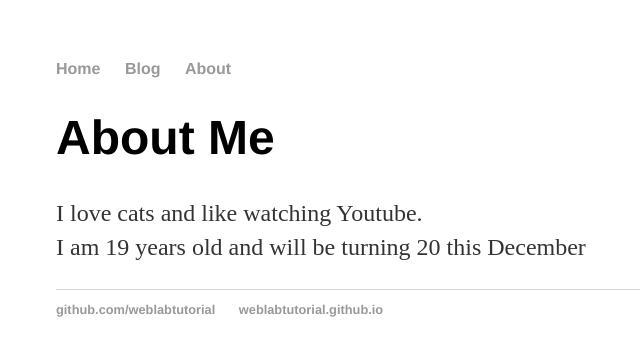
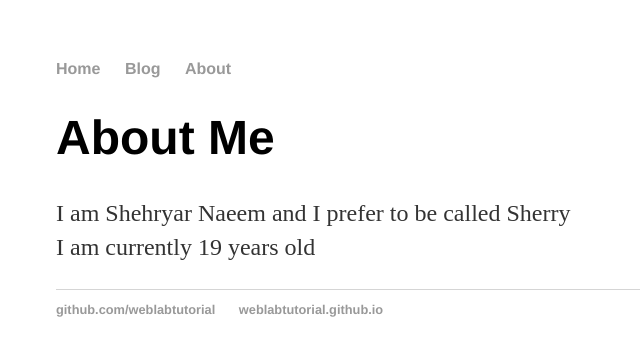
Before and after one commit to Sn2054/sn2054.github.io, a Jekyll site: the page built from about/index.html, in a window 1280 px wide. Shown: the top 356 px of the page, without its empty margins (136-776 px from the left). Built offline with Jekyll 4.4.1, drawn with Linux system fonts in a browser that asks for light colours.

Commit message:
Update index.html

```diff
--- a/about/index.html
+++ b/about/index.html
@@ -4,5 +4,5 @@ title: Web Programming
 ---
 <div class="blurb">
 <h1>About Me</h1>
-<p>I love cats and like watching Youtube. <br> I am 19 years old and will be turning 20 this December</p>
+<p>I am Shehryar Naeem and I prefer to be called Sherry <br> I am currently 19 years old</p>
 </div>
```
